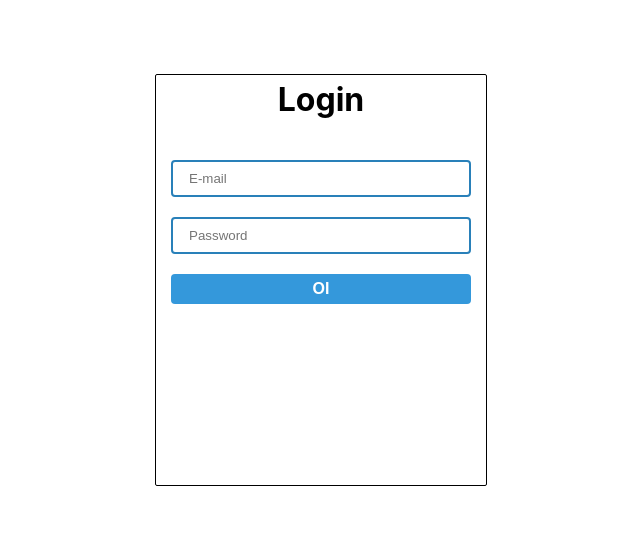
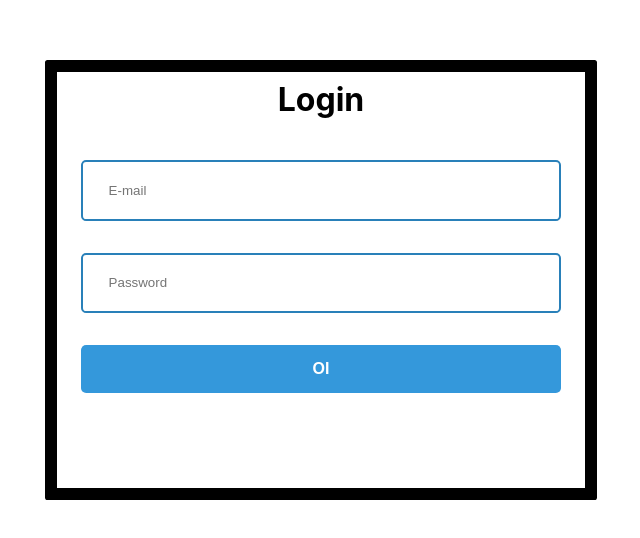
Before and after one commit to raphaellima8/react-webpack-babel-boilerplate, a React app: page /login in a window 1280 px wide. Shown: the part 120-658 px from the top of the page, without its empty margins (319-959 px from the left). Built offline with nearby package versions, Linux system fonts and the light colour scheme.

Commit message:
chore(style): change px to rem

```diff
--- a/src/App.js
+++ b/src/App.js
@@ -4,6 +4,7 @@ import styled from 'styled-components';
 
 import Login from './components/router/Login';
 import HomePage from './components/router/Home';
+import Product from './components/router/Product';
 
 const AppContainer = styled.div`
   padding-bottom: 3rem;
@@ -14,6 +15,7 @@ const App = () => (
     <AppContainer>
       <Route path="/" exact component={HomePage} />
       <Route path="/login" component={Login} />
+      <Route path="/product/detail" component={Product} />
     </AppContainer>
   </Router>
 );
--- /dev/null
+++ b/src/components/container/PageContainer.js
@@ -0,0 +1,14 @@
+import React from 'react';
+
+import Modal from '../presentational/Modal';
+import Header from '../presentational/Header';
+
+const PageContainer = ({ children }) => (
+  <div>
+    <Modal />
+    <Header />
+    <main>{children}</main>
+  </div>
+);
+
+export default PageContainer;
--- a/src/components/container/Search.js
+++ b/src/components/container/Search.js
@@ -7,8 +7,8 @@ import Input from '../presentational/Input';
 
 const SearchContainer = styled.div`
   display: flex;
-  border: 1px solid #ccc;
-  border-radius: 15px;
+  border: 0.08rem solid #ccc;
+  border-radius: 1.5rem;
   overflow: hidden;
   align-self: center;
   width: 10rem;
--- a/src/components/presentational/Description.js
+++ b/src/components/presentational/Description.js
@@ -10,7 +10,6 @@ const DescriptionContainer = styled.div`
   align-items: flex-start;
   width: 100%;
   @media (min-width: 600px) {
-    width: 60%;
     padding-left: 1rem;
     flex-direction: row;
     justify-content: space-between;
@@ -34,10 +33,12 @@ const ProductPriceContainer = styled.div`
 
 const ProductPrice = styled(Paragraph)`
   text-decoration-line: line-through;
+  margin-top: 0;
 `;
 
 const PromotionalProductPrice = styled(Paragraph)`
   && {
+    margin-top: 0;
     color: black;
   }
 `;
--- a/src/components/presentational/Line.js
+++ b/src/components/presentational/Line.js
@@ -2,7 +2,7 @@ import React from 'react';
 import styled from 'styled-components';
 
 const StyledLine = styled.hr`
-  border-top: 1px solid lightgrey;
+  border-top: 0.08rem solid lightgrey;
   margin-top: 1rem;
   margin-bottom: 1rem;
   @media (min-width: 600px) {
--- a/src/components/presentational/ProductItem.js
+++ b/src/components/presentational/ProductItem.js
@@ -1,4 +1,6 @@
 import React from 'react';
+import { Link } from 'react-router-dom';
+
 import styled from 'styled-components';
 
 import Description from './Description';
@@ -9,6 +11,20 @@ const ProductItemContainer = styled.section`
   flex-wrap: wrap;
   border: 0.05rem solid lightgrey;
   padding: 0.5rem;
+  a {
+    width: 100%;
+    color: black;
+    text-decoration: none;
+    :hover {
+      color: lightgray;
+      text-decoration: underline;
+    }
+  }
+  @media screen and (min-width: 600px) {
+    a {
+      width: 60%;
+    }
+  }
 `;
 
 const ExtendedProductItemContainer = styled(ProductItemContainer)`
@@ -21,7 +37,9 @@ const ProductItem = ({ productItem }) => {
   return (
     <ExtendedProductItemContainer>
       <Gallery imageList={productItem.images} />
-      <Description data={productItem} />
+      <Link to="/product/detail" onClick={e => console.log(e.target)}>
+        <Description data={productItem} />
+      </Link>
     </ExtendedProductItemContainer>
   );
 };
--- a/src/components/presentational/SearchFooter.js
+++ b/src/components/presentational/SearchFooter.js
@@ -9,7 +9,7 @@ const SearchFooterContainer = styled.section`
     flex-direction: row;
     justify-content: space-between;
   }
-  margin: 20px auto 0 auto;
+  margin: 2rem auto 0 auto;
   width: 80%;
   display: flex;
   flex-direction: column;
--- a/src/components/presentational/SearchResult.js
+++ b/src/components/presentational/SearchResult.js
@@ -7,7 +7,7 @@ import Paragraph from './Paragraph';
 import ProductList from '../container/ProductList';
 
 const SearchResultContainer = styled.div`
-  margin: 20px auto 0 auto;
+  margin: 2rem auto 0 auto;
   width: 80%;
 `;
 
--- a/src/components/router/Home/index.js
+++ b/src/components/router/Home/index.js
@@ -1,20 +1,16 @@
 import React from 'react';
-import Modal from '../../presentational/Modal';
-import Header from '../../presentational/Header';
+
+import PageContainer from '../../container/PageContainer';
 import SearchResult from '../../presentational/SearchResult';
 import SearchFooter from '../../presentational/SearchFooter';
 import SectionHeader from '../../presentational/SectionHeader';
 
 const HomePage = () => (
-  <div>
-    <Modal />
-    <Header />
-    <main>
-      <SectionHeader />
-      <SearchResult />
-      <SearchFooter />
-    </main>
-  </div>
+  <PageContainer>
+    <SectionHeader />
+    <SearchResult />
+    <SearchFooter />
+  </PageContainer>
 );
 
 export default HomePage;
--- a/src/components/router/Login/index.js
+++ b/src/components/router/Login/index.js
@@ -16,11 +16,11 @@ const LoginBox = styled.div`
   display: flex;
   flex-direction: column;
   @media screen and (min-width: 600px) {
-    width: 300px;
+    width: 30rem;
     height: 50%;
-    padding: 5px 15px;
-    border-radius: 2px;
-    border: 1px solid;
+    padding: 0.5rem 1.5rem;
+    border-radius: 0.16rem;
+    border: 0.8rem solid;
     position: absolute;
     left: 0;
     right: 0;
@@ -36,10 +36,10 @@ const InputWrapper = styled.div`
   display: flex;
   overflow: hidden;
   align-self: center;
-  border-radius: 4px;
-  padding: 1px 16px;
-  border: #2980b9 2px solid;
-  margin-bottom: 20px;
+  border-radius: 0.32rem;
+  padding: 0.8rem 1.6rem;
+  border: #2980b9 0.16rem solid;
+  margin-bottom: 2rem;
 `;
 
 const BoxHeader = styled.section`
@@ -52,9 +52,9 @@ const LoginButton = styled.button`
   width: 100%;
   margin: 0;
   border: none;
-  height: 30px;
+  height: 3rem;
   background: #3498db;
-  border-radius: 4px;
+  border-radius: 0.32rem;
   color: white;
   font-size: 1rem;
   font-weight: bold;
```
Also changed, not shown: 1 other file (tests, documents, lock files or other folders).
